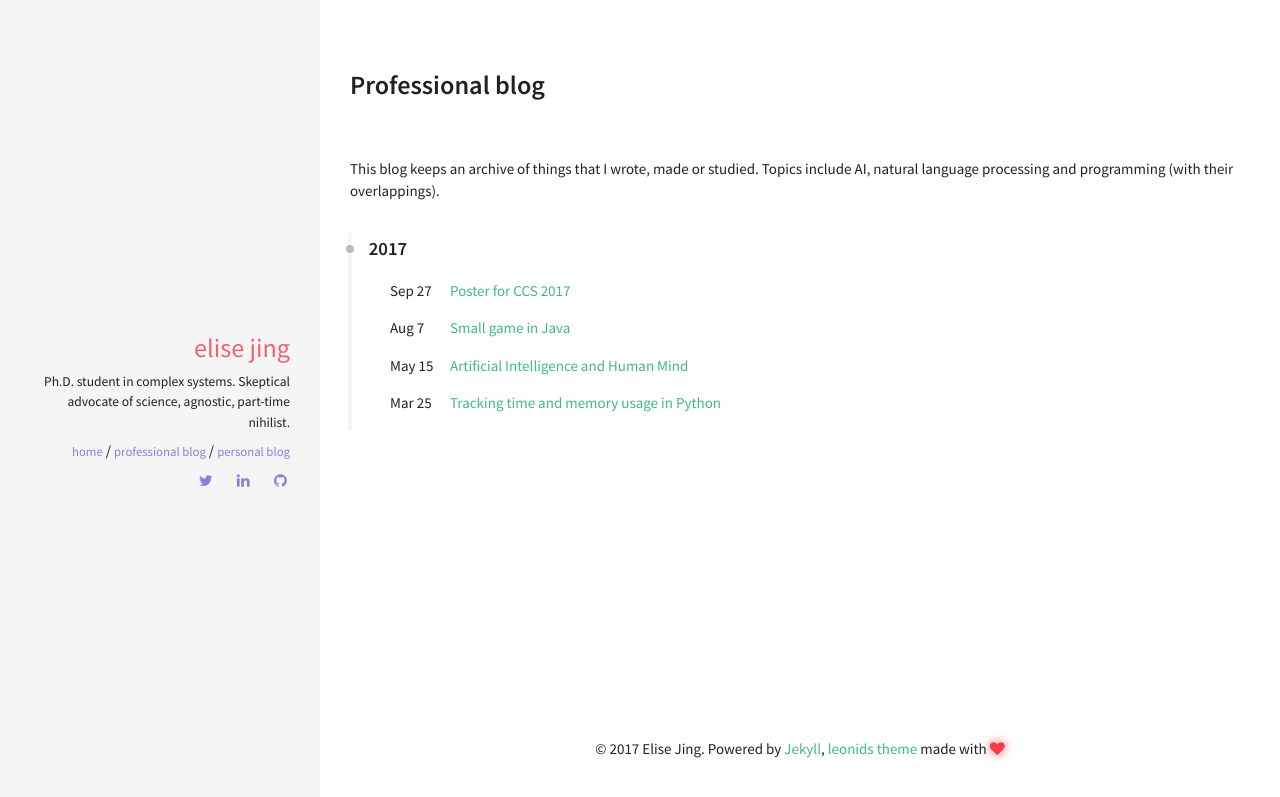
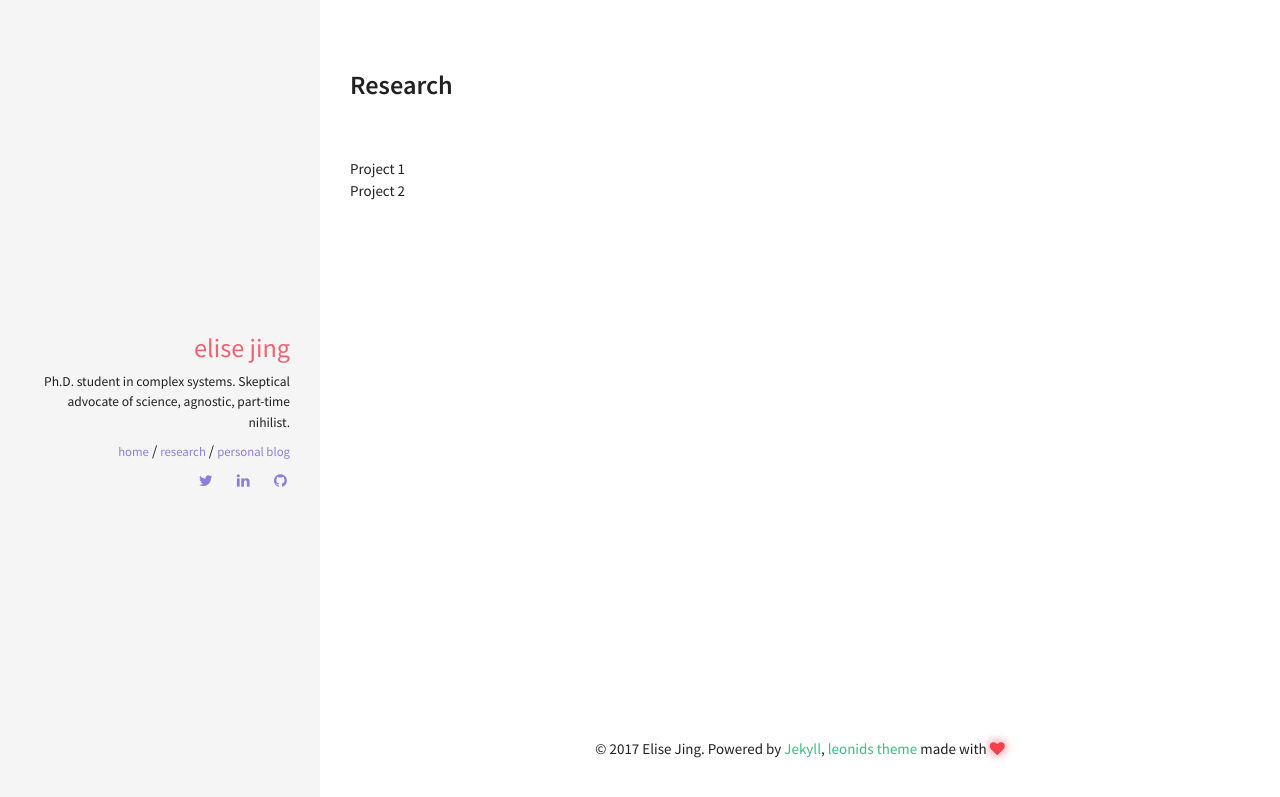
Before and after one commit to yzjing/yzjing.github.io, a Jekyll site: the page built from archive.html, in a window 1280 px wide. Shown: the top 797 px of the page. Built offline with Jekyll 4.4.1, drawn with Linux system fonts in a browser that asks for light colours.

Commit message:
try new layout

```diff
--- a/archive.html
+++ b/archive.html
@@ -1,10 +1,27 @@
 ---
 layout: page
-title:  Professional blog
+title:  Research
 permalink: /archive/
 ---
 
-This blog keeps an archive of things that I wrote, made or studied. Topics include AI, natural language processing and programming (with their overlappings).
+Project 1
+
+<br>
+
+Project 2
+
+
+
+
+
+
+
+
+
+
+
+
+<!-- This blog keeps an archive of things that I wrote, made or studied. Topics include AI, natural language processing and programming (with their overlappings).
 
 <div class="archive">
   <div class="timeline" id="timeline">
@@ -35,3 +52,4 @@ This blog keeps an archive of things that I wrote, made or studied. Topics inclu
   </div>
 
 </div>
+ -->
```
